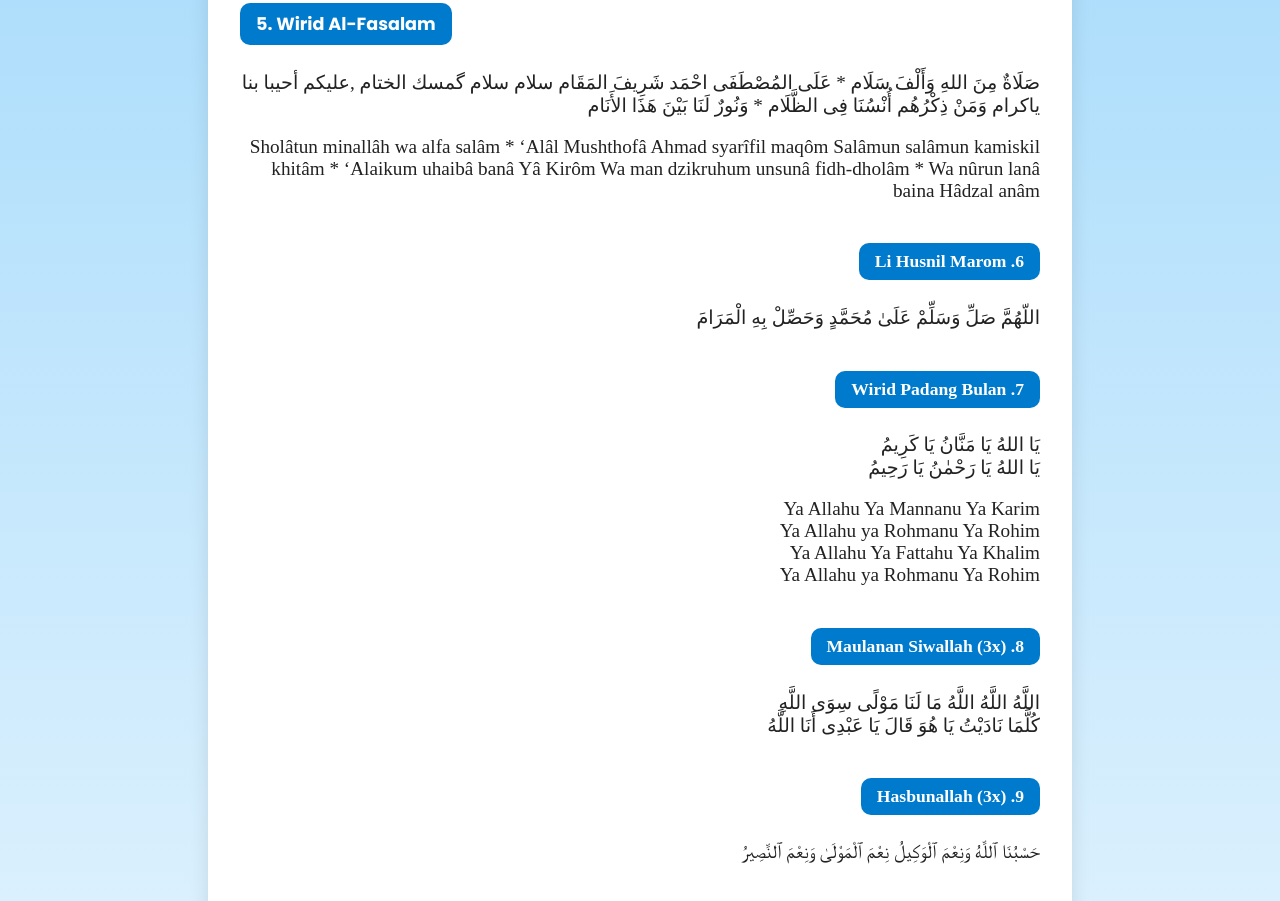
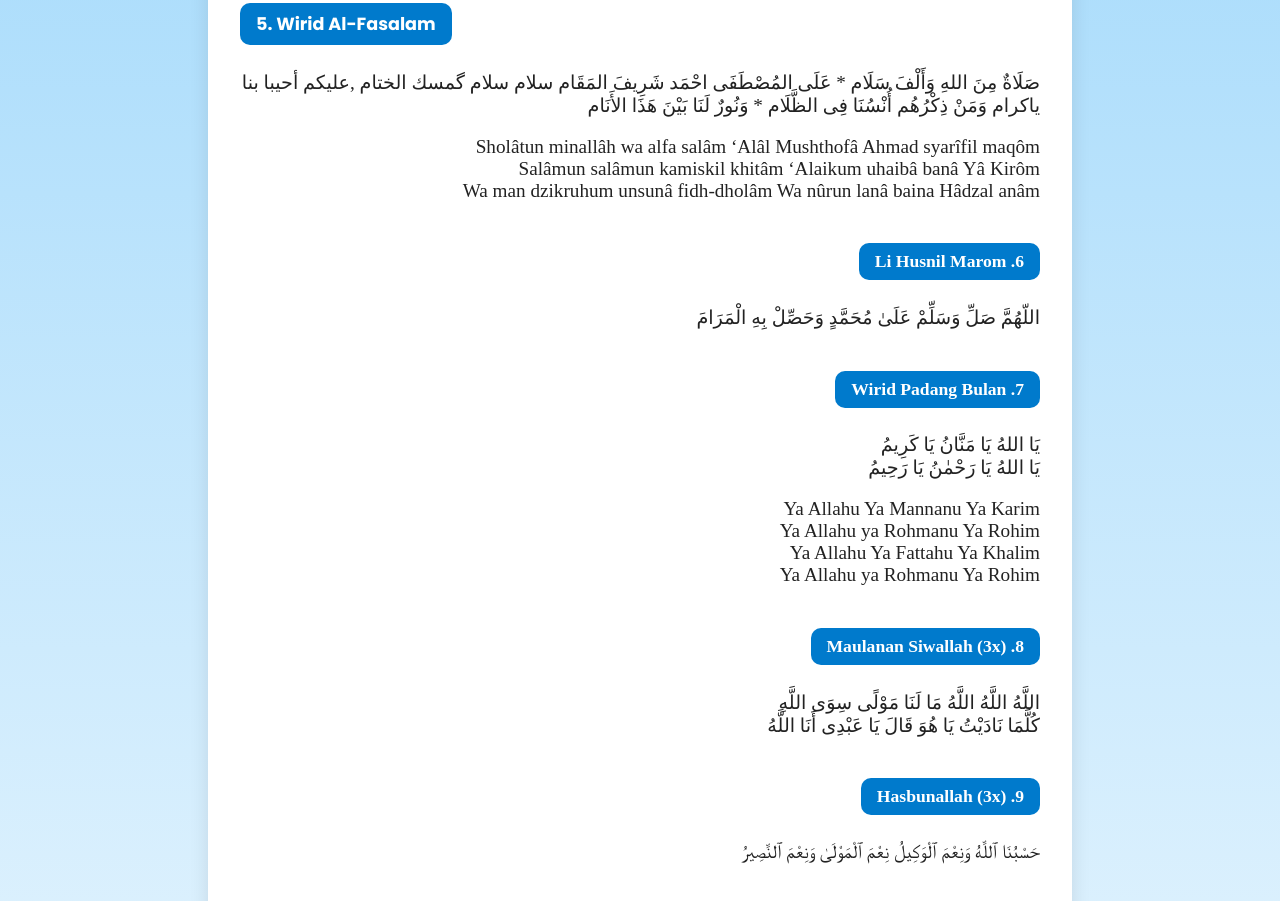
Before and after one commit to SicheateR/munajatmaiyah, a plain HTML site: page index.html in a window 1280 px wide. Shown: the part 824-1725 px from the top of the page. Drawn offline with Linux system fonts and the light colour scheme.

Commit message:
Update index.html

```diff
--- a/index.html
+++ b/index.html
@@ -91,9 +91,9 @@
         سلام سلام گمسك الختام ,عليکم أحيبا بنا ياکرام
         وَمَنْ ذِکْرُهُم أُنْسُنَا فِی الظَّلَام * وَنُورٌ لَنَا بَيْنَ هَذَا الأَنَام
       <div>
-      <p>Sholâtun minallâh wa alfa salâm * ‘Alâl Mushthofâ Ahmad syarîfil maqôm
-      Salâmun salâmun kamiskil khitâm * ‘Alaikum uhaibâ banâ Yâ Kirôm
-      Wa man dzikruhum unsunâ fidh-dholâm * Wa nûrun lanâ baina Hâdzal anâm</p>
+      <p>Sholâtun minallâh wa alfa salâm ‘Alâl Mushthofâ Ahmad syarîfil maqôm<br>
+      Salâmun salâmun kamiskil khitâm ‘Alaikum uhaibâ banâ Yâ Kirôm<br>
+      Wa man dzikruhum unsunâ fidh-dholâm  Wa nûrun lanâ baina Hâdzal anâm</p>
     </div>
 
     <div class="section">
```
